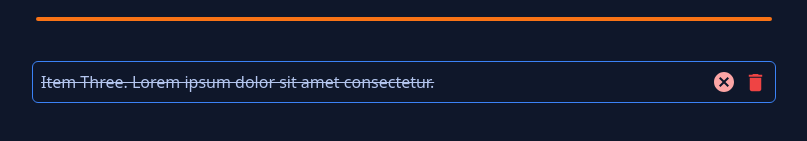
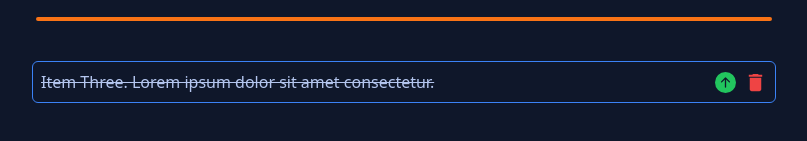
Before and after one commit to itzAmka/Task-Tarakar, a React (Vite) app: page / in a window 1280 px wide. Shown: the part 403-544 px from the top of the page, without its empty margins (236-1043 px from the left). Built offline with nearby package versions, Linux system fonts and the light colour scheme.

Commit message:
change the uncomplete TodoItem icon

```diff
--- a/src/components/todos/CompletedTodoItem.jsx
+++ b/src/components/todos/CompletedTodoItem.jsx
@@ -1,4 +1,5 @@
-import { MdDelete, MdCancel } from 'react-icons/md';
+import { MdDelete } from 'react-icons/md';
+import { BsArrowUpCircleFill } from 'react-icons/bs';
 import { useContext } from 'react';
 import { TodosContext } from '../../context/TodosContext';
 
@@ -20,8 +21,9 @@ const CompletedTodoItem = ({ completedTodoItem }) => {
 			<span className='flex items-center gap-2'>
 				<button
 					onClick={handleToggleCompleteTodo}
-					className='text-red-300 ml-1'>
-					<MdCancel size={24} />
+					className='text-green-500 ml-1'
+				>
+					<BsArrowUpCircleFill size={21} />
 				</button>
 				<button onClick={handleDeleteTodo} className='text-red-500'>
 					<MdDelete size={23} />
```
